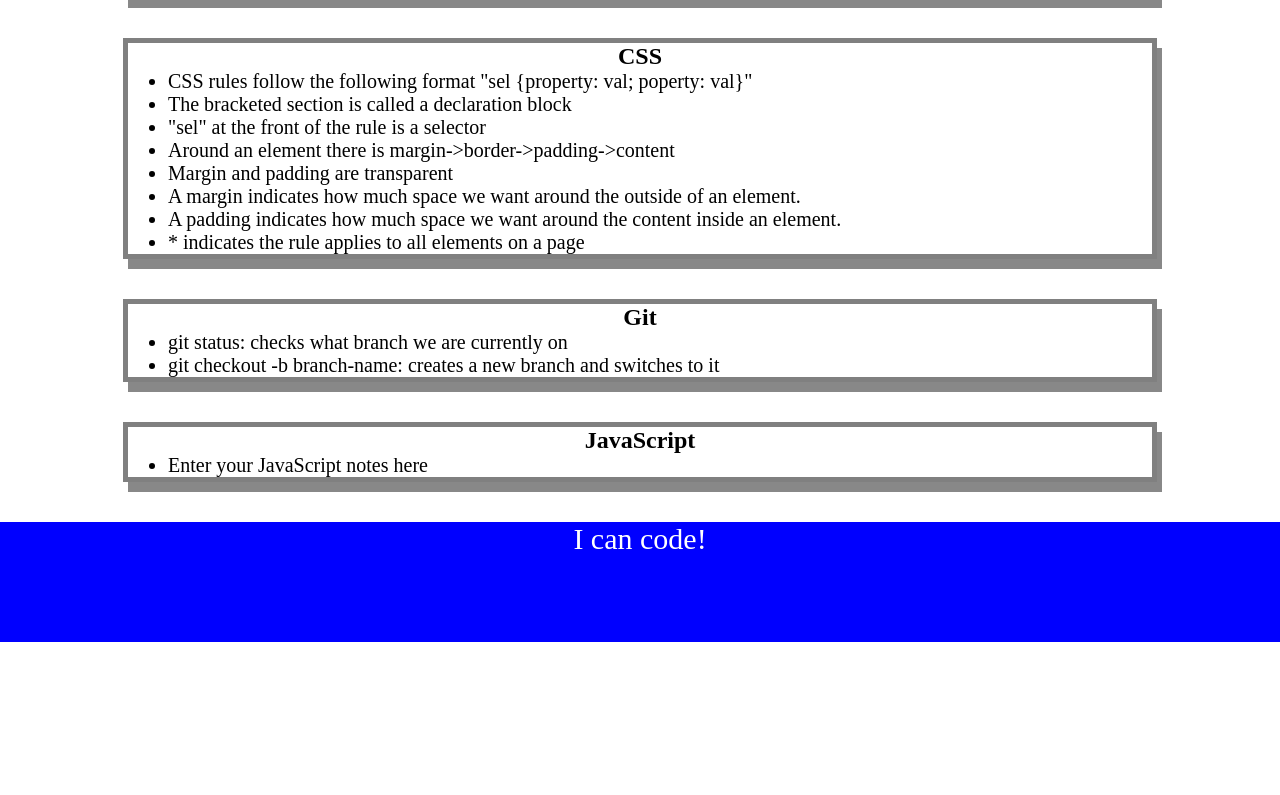
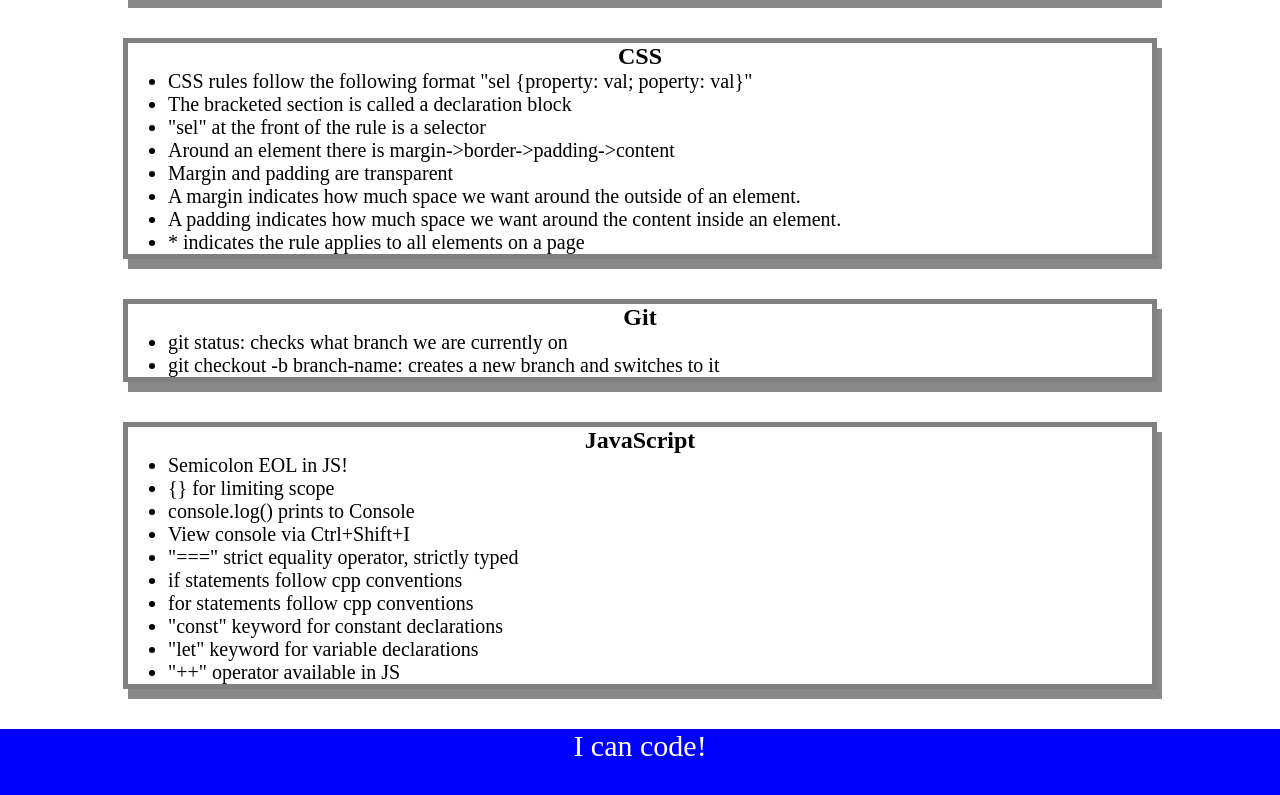
Before and after one commit to raulds-fmtx/prework-study-guide, a plain HTML site: page index.html in a window 1280 px wide. Shown: the part 383-1178 px from the top of the page. Before the commit the page ends 1025 px from the top, so only its background shows below. Drawn offline with Linux system fonts and the light colour scheme.

Commit message:
added JS to project

```diff
--- /dev/null
+++ b/assets/script.js
@@ -0,0 +1,16 @@
+const topics = ['HTML', 'CSS', 'Git', 'JavaScript'];
+
+// if (topic === 'HTML') {
+//   console.log("Let's study HTML!");
+// } else if (topic === 'CSS') {
+//   console.log("Let's study CSS!");
+// } else if (topic === 'Git') {
+//   console.log("Let's study Git!");
+// } else if (topic === 'JavaScript') {
+//   console.log("Let's study JavaScript!");
+// } else {
+//   console.log('Please try again!');
+// }
+
+topics.forEach(print);
+function print(value) {console.log(value);}
--- a/index.html
+++ b/index.html
@@ -11,6 +11,7 @@
     <header id="header">
       <h1>Prework Study Guide</h1>
       <img src="./assets/bowtie-cat.png" alt="Profile image of cat wearing a bow tie." />
+      <h2>✨ Open the Console to See What's Happening ✨</h2>
     </header>
     <main>
 
@@ -53,7 +54,16 @@
       <section class="card" id="javascript-section">
         <h2>JavaScript</h2>
         <ul>
-          <li>Enter your JavaScript notes here</li>
+          <li>Semicolon EOL in JS!</li>
+          <li>{} for limiting scope</li>
+          <li>console.log() prints to Console</li>
+          <li>View console via Ctrl+Shift+I</li>
+          <li>"===" strict equality operator, strictly typed</li>
+          <li>if statements follow cpp conventions</li>
+          <li>for statements follow cpp conventions</li>
+          <li>"const" keyword for constant declarations</li>
+          <li>"let" keyword for variable declarations</li>
+          <li>"++" operator available in JS</li>
         </ul>
       </section>
 
@@ -62,5 +72,6 @@
     <footer>
       <p>I can code!</p>
     </footer>
+    <script src="./assets/script.js"></script>
   </body>
 </html>
```
